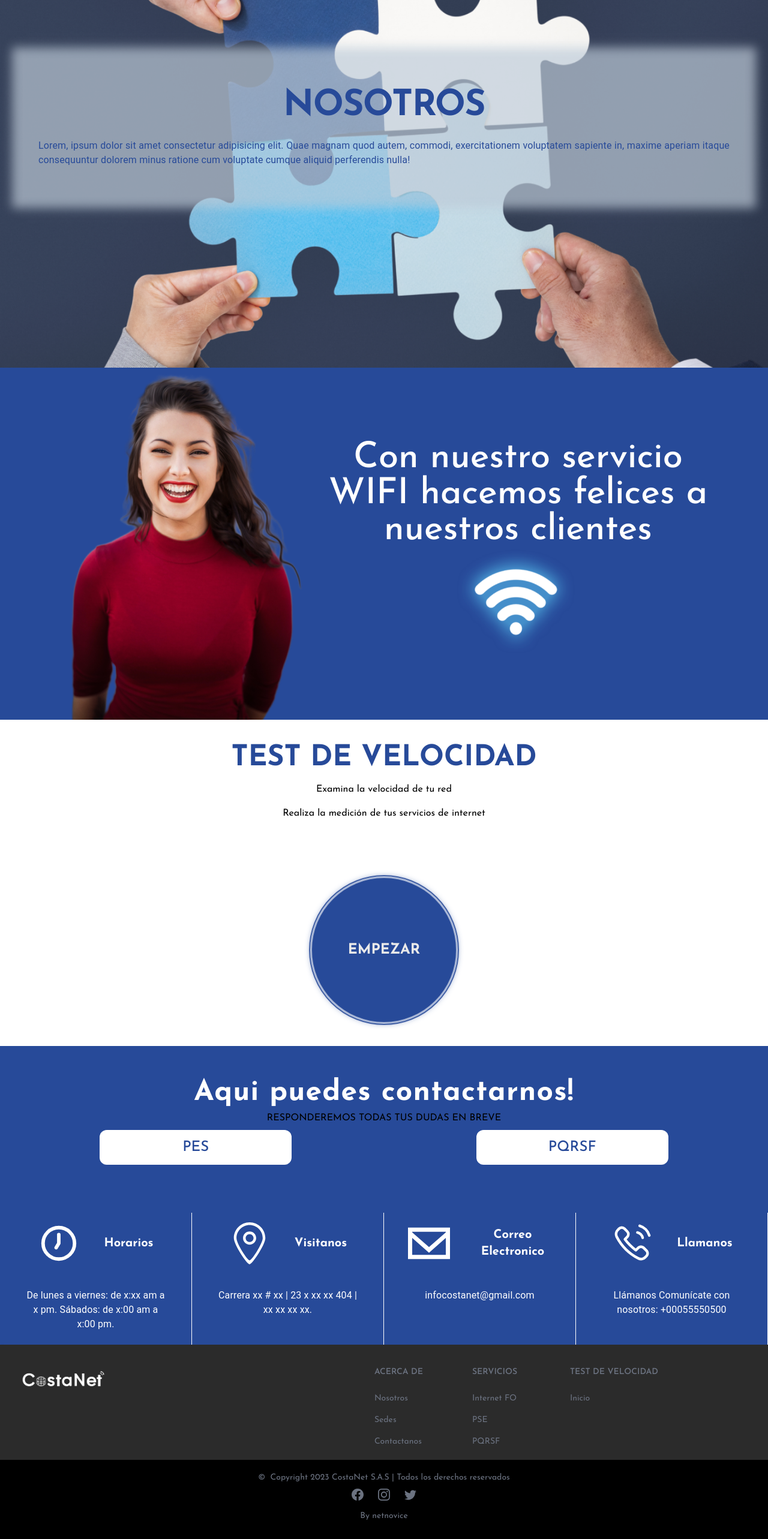
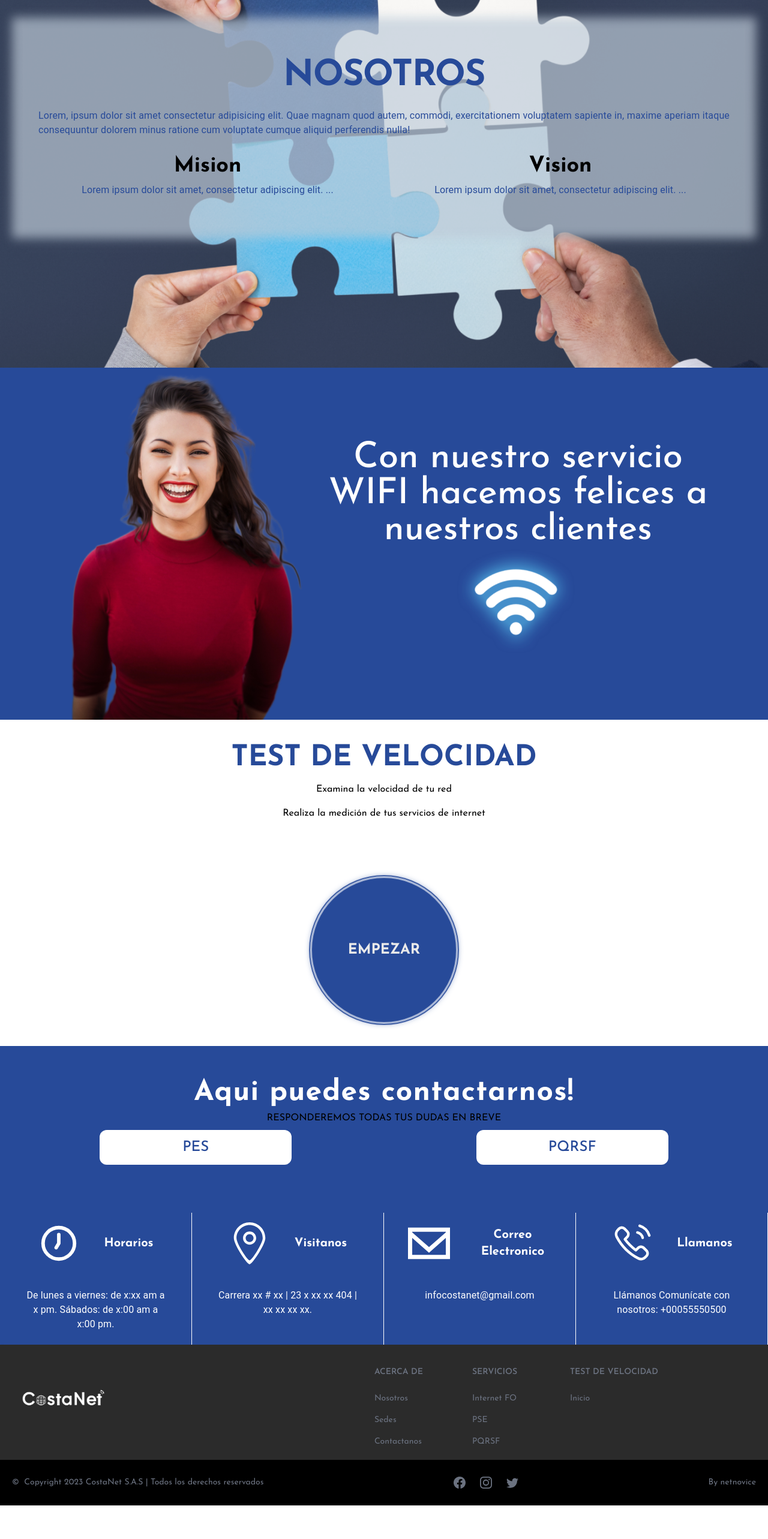
Before and after one commit to labs-company/costanet, a Next.js app: page / in a window 1280 px wide. Shown: the part 1083-3649 px from the top of the page at 60% size. After the commit the page ends 3593 px from the top, so only its background shows below. Built offline with nearby package versions, Linux system fonts and the light colour scheme.

Commit message:
feat: se añade mision y vision

```diff
--- a/app/nosotros/page.tsx
+++ b/app/nosotros/page.tsx
@@ -15,7 +15,7 @@ export default function PageAbout() {
         <Container className="bg-bgshadow p-12 shadow-shadowus">
           <Grid container spacing={2}>
             <Grid xs={12}>
-              <h2 className="text-4xl font-bold leading-7   xl:text-6xl sm:tracking-tight text-letter flex justify-center">
+              <h2 className="text-4xl font-bold leading-7 xl:text-6xl sm:tracking-tight text-letter flex justify-center">
                 NOSOTROS
               </h2>
               <Typography
@@ -27,6 +27,24 @@ export default function PageAbout() {
                 in, maxime aperiam itaque consequuntur dolorem minus ratione cum
                 voluptate cumque aliquid perferendis nulla!
               </Typography>
+
+              <div className="flex flex-col md:flex-row md:space-x-6 mt-5">
+                {/* Mission Statement */}
+                <div className="flex-1">
+                  <h2 className="font-bold text-4xl text-center p-2">Mision</h2>
+                  <Typography className="sm:text-2xl text-letter font-semibold text-center">
+                    Lorem ipsum dolor sit amet, consectetur adipiscing elit. ...
+                  </Typography>
+                </div>
+
+                {/* Vision Statement */}
+                <div className="flex-1">
+                  <h2 className="font-bold text-4xl text-center p-2">Vision</h2>
+                  <Typography className="sm:text-2xl text-center text-letter font-semibold">
+                    Lorem ipsum dolor sit amet, consectetur adipiscing elit. ...
+                  </Typography>
+                </div>
+              </div>
             </Grid>
           </Grid>
         </Container>
--- a/components/Footer.tsx
+++ b/components/Footer.tsx
@@ -10,7 +10,7 @@ export default function FooterWithSocialMediaIcons() {
   return (
     <Footer container className="bg-footer rounded-none p-0">
       <div className="w-full">
-        <div className="grid w-full justify-between sm:flex sm:justify-between md:flex md:grid-cols-1 p-5">
+        <div className="grid w-full justify-between items-center  md:flex md:flex-row md:grid-cols-1 p-5">
           <div>
             <div>
               <Link href="/">
@@ -44,7 +44,7 @@ export default function FooterWithSocialMediaIcons() {
           </div>
         </div>
         <div className="bg-black">
-          <div className="w-full flex-col flex items-center sm:justify-between p-5 gap-y-2 justify-center">
+          <div className="w-full md:flex md:items-center md:justify-between p-5 gap-y-2 justify-center">
             <Footer.Copyright
               by="Copyright 2023 CostaNet S.A.S | Todos los derechos reservados"
               href="#"
```
